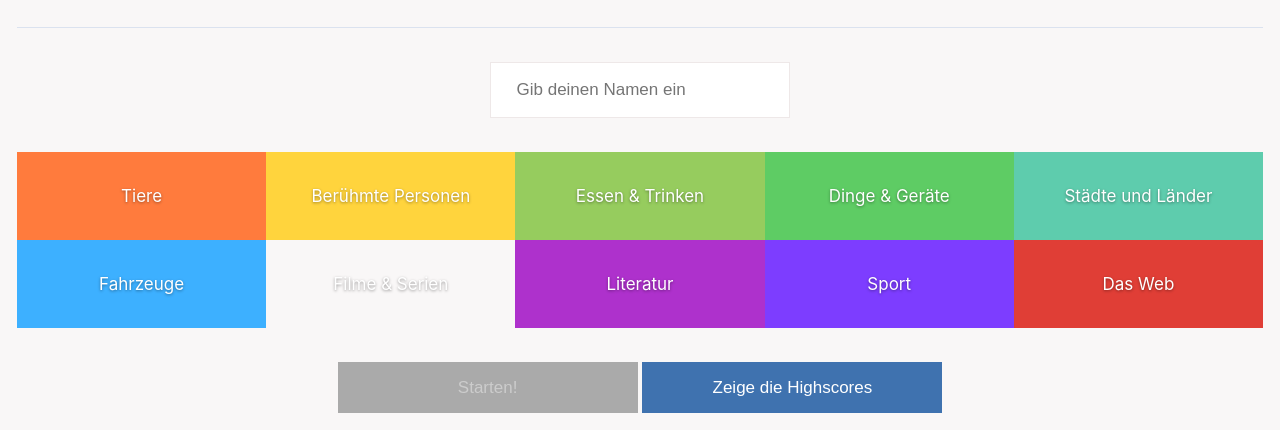
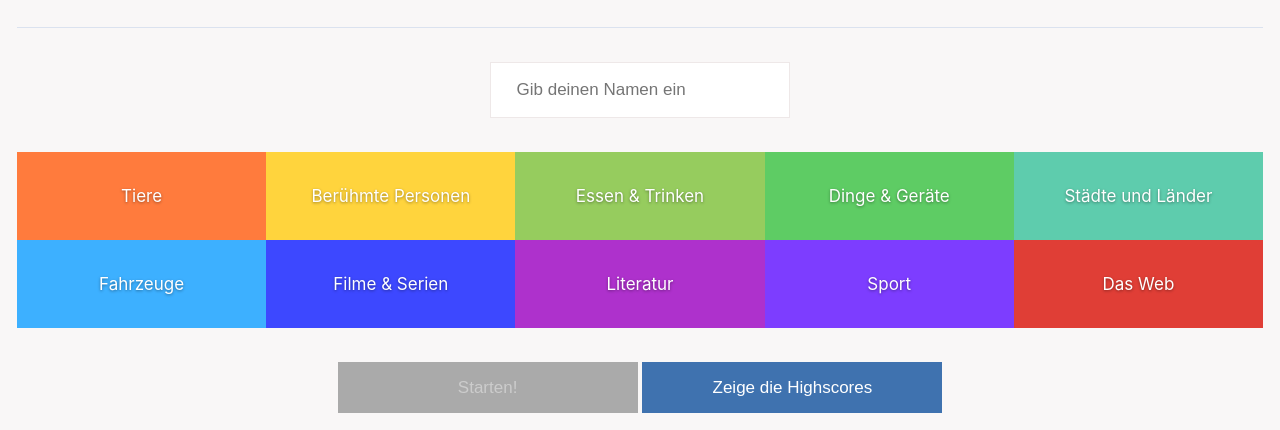
Before and after one commit to Kovah/Taboo, a PHP site: page / in a window 1280 px wide. Shown: the part 429-859 px from the top of the page. Run offline with PHP 8.4, Linux system fonts and the light colour scheme; style sheets or scripts are compiled from the project's sources; some libraries are stand-ins or nearby versions.

Commit message:
Updates missing category color for 'tv'

```diff
--- a/assets/sass/_category.scss
+++ b/assets/sass/_category.scss
@@ -73,7 +73,7 @@
   }
 }
 
-.category__movies {
+.category__tv {
   background-color: $c-blue;
 
   &.has-hover:hover {
```
